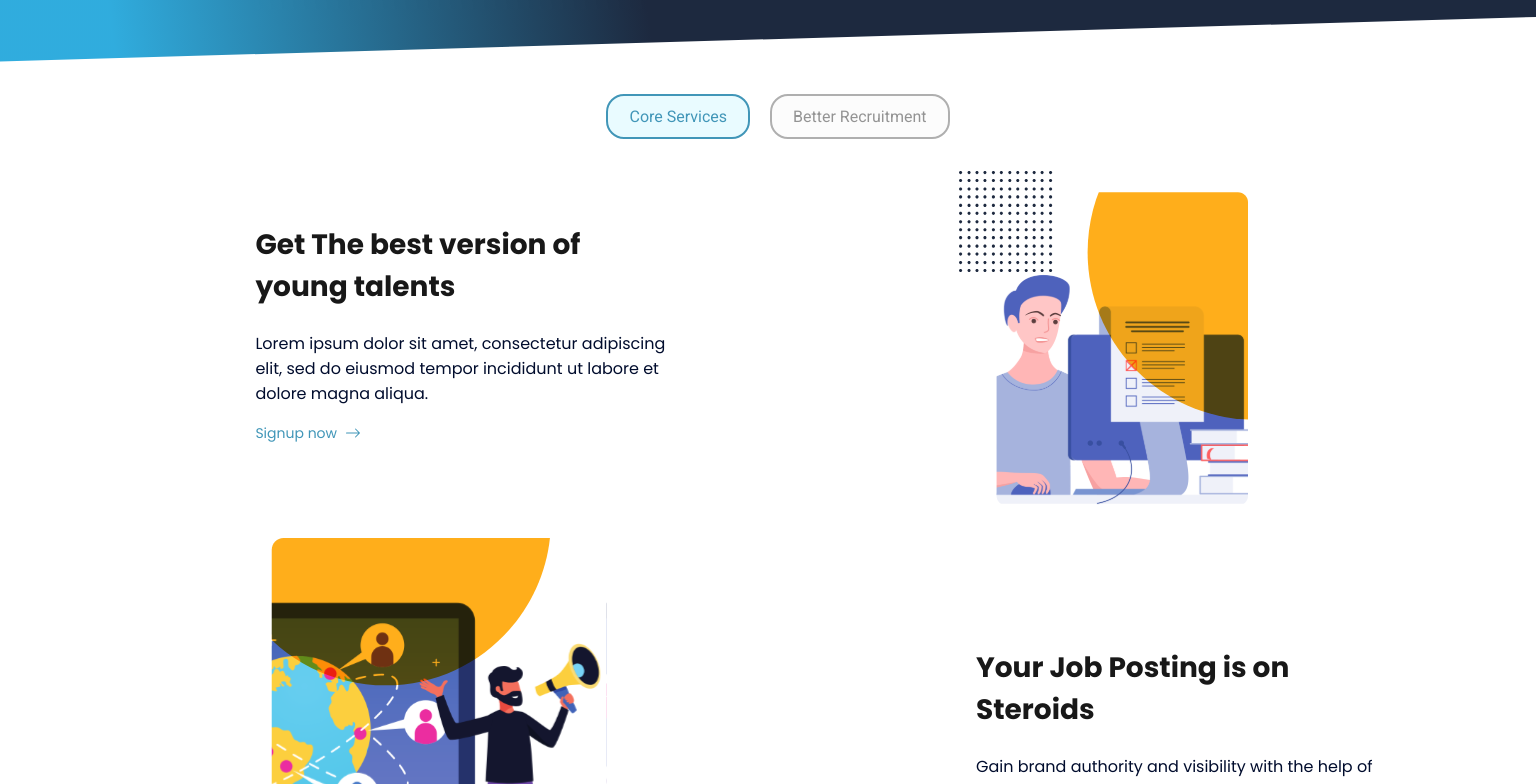
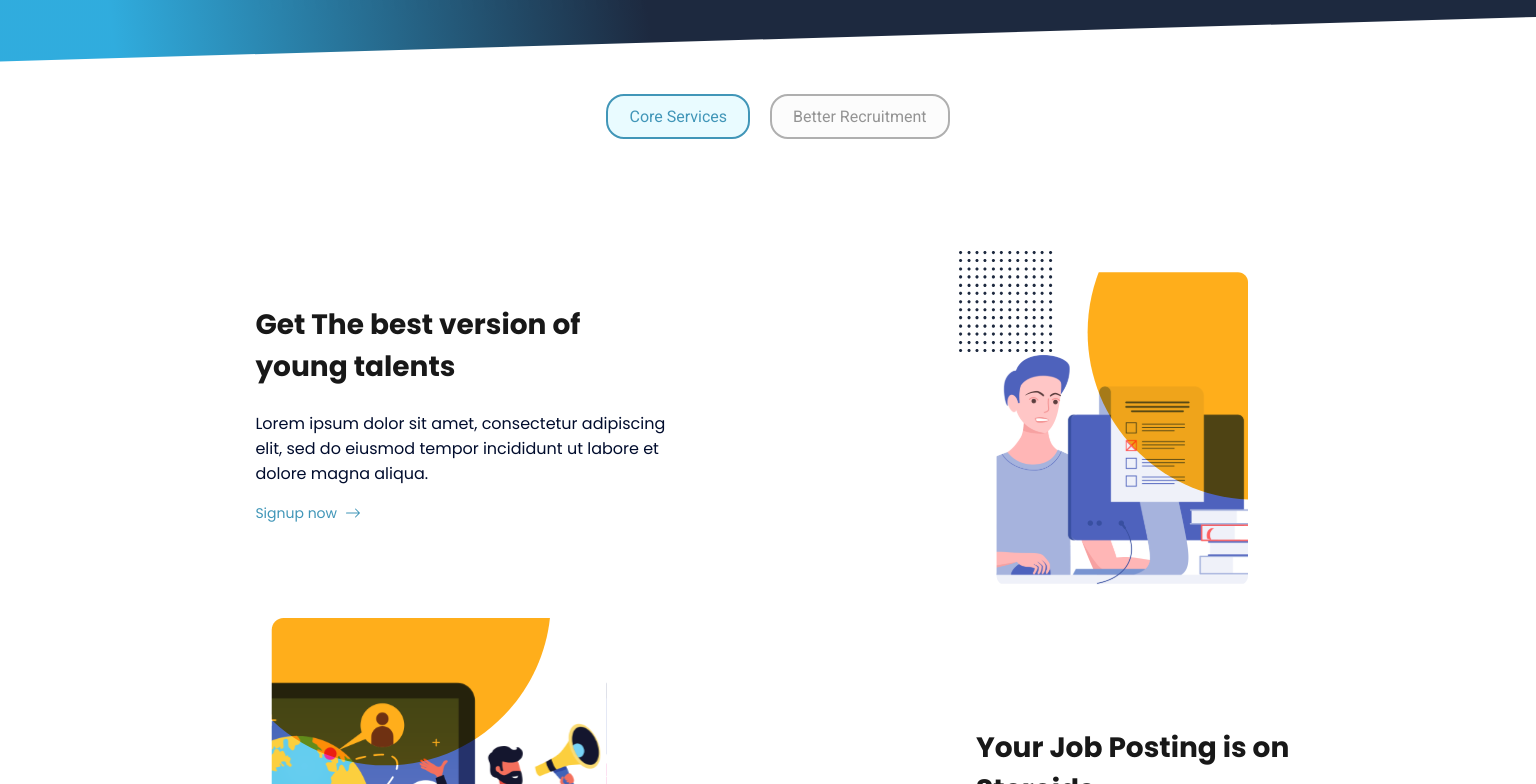
Before and after one commit to Farouk-Adedamola/Vacanxe, a React (Create React App) app: page / in a window 1536 px wide. Shown: the part 500-1284 px from the top of the page. Built offline with nearby package versions, Linux system fonts and the light colour scheme.

Commit message:
commit changes

```diff
--- a/src/App.module.css
+++ b/src/App.module.css
@@ -46,7 +46,7 @@
 
 @media screen and (min-width: 1000px) {
   .wrapper {
-    padding: 0 150px 95px 200px;
+    padding: 80px 150px 95px 200px;
   }
 
   .section {
@@ -56,7 +56,7 @@
 
 @media screen and (min-width: 1400px) {
   .wrapper {
-    padding: 0 auto 95px 300px;
+    padding: 80px auto 95px 300px;
   }
 
   .wrap2 {
```
